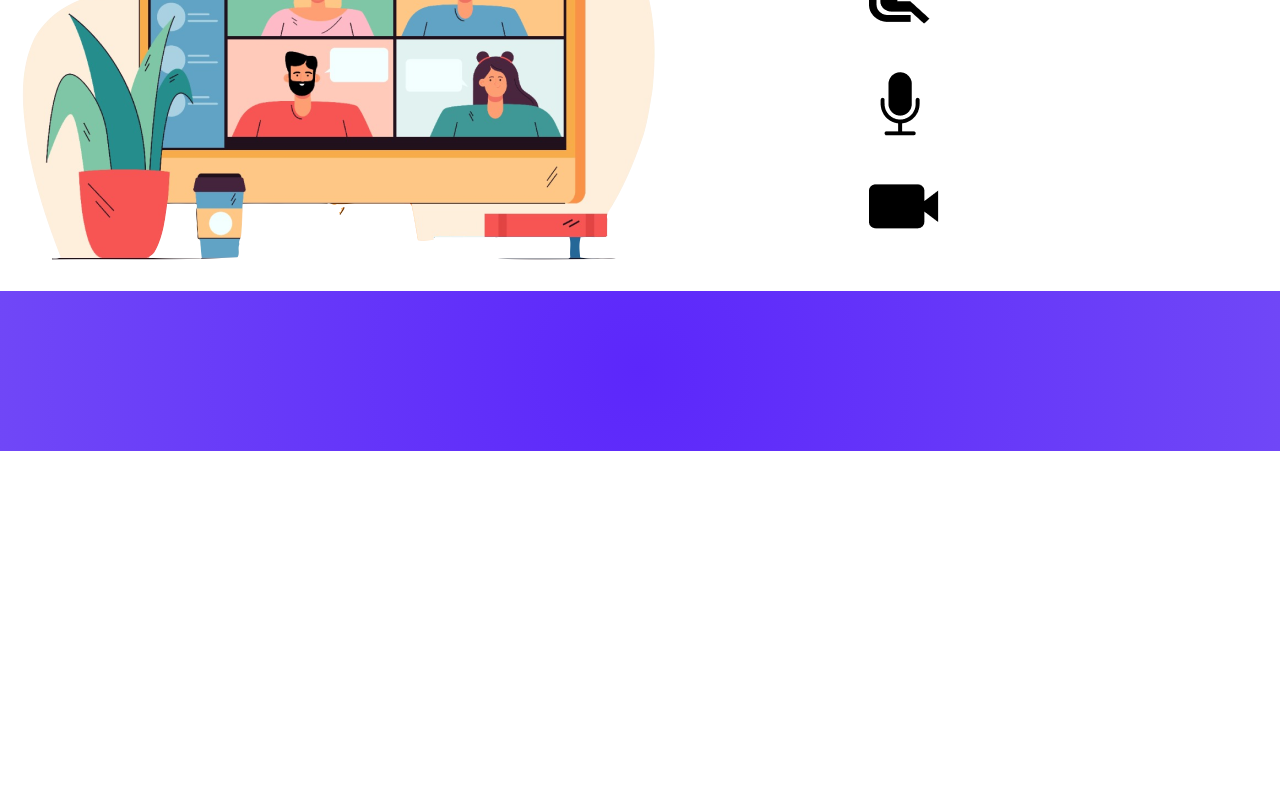
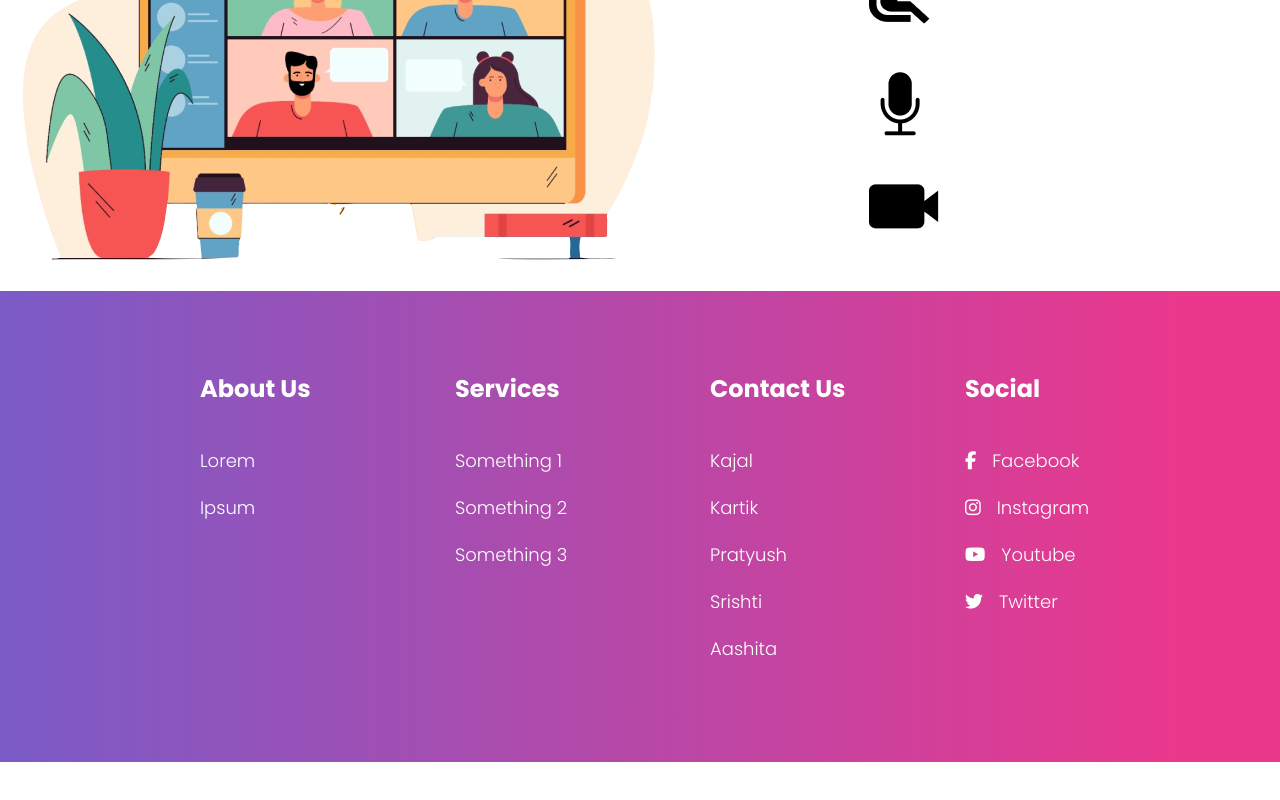
Before and after one commit to Kajal-7/SE_Project, a React (Create React App) app in the folder meetapp/: page / in a window 1280 px wide. Shown: the part 809-1609 px from the top of the page. Before the commit the page ends 1308 px from the top, so only its background shows below. Built offline with nearby package versions, Linux system fonts and the light colour scheme; no server answers.

Commit message:
added footer elements

```diff
--- a/meetapp/src/components/Footer/styles/footer.js
+++ b/meetapp/src/components/Footer/styles/footer.js
@@ -1,16 +1,57 @@
-import styledComponents from "styled-components";
+import styled from 'styled-components';
 
-export const Container = styledComponents.div`
-    padding: 80px 60px;
-    background: radial-gradient(circle, rgba(92, 39, 251, 1) 0%, rgba(112, 71, 247, 1) 100%)
+export const Container = styled.div`
+  padding: 80px 60px;
+  ${'' /* background: radial-gradient(circle, rgba(92,39,251,1) 0%, rgba(112,71,247,1) 100%); */}
+  background: linear-gradient(90deg, #7B5BC7 0.52%, #EA388D 92.19%);
+
+  @media (max-width: 1000px) {
+    padding: 70px 30px;
+  }
 `;
 
-export const Wrapper = styledComponents.div``
+export const Wrapper = styled.div`
+    display: flex;
+    flex-direction: column;
+    justify-content: center;
+    max-width: 1000px;
+    margin: 0 auto;
+    /* background: red; */
+`
 
-export const Column = styledComponents.div``
+export const Column = styled.div`
+  display: flex;
+  flex-direction: column;
+  text-align: left;
+  margin-left: 60px;
+`;
 
-export const Row = styledComponents.div``
+export const Row = styled.div`
+  display: grid;
+  grid-template-columns: repeat(auto-fill, minmax(230px, 1fr));
+  grid-gap: 20px;
 
-export const Link = styledComponents.div``
+  @media (max-width: 1000px) {
+    grid-template-columns: repeat(auto-fill, minmax(200px, 1fr));
+  }
+`;
 
-export const Title = styledComponents.div``
+export const Link = styled.a`
+  color: #fff;
+  margin-bottom: 20px;
+  font-size: 18px;
+  text-decoration: none;
+
+  &:hover {
+      color: #ff9c00;
+      transition: 200ms ease-in;
+  }
+`;
+
+export const Title = styled.p`
+  font-size: 24px;
+  color: #fff;
+  margin-bottom: 40px;
+  font-weight: bold;
+  margin-left: 0px;
+`;
--- /dev/null
+++ b/meetapp/src/components/icons/index.js
@@ -0,0 +1,6 @@
+import React from 'react'
+import { Icon } from './styles/icons'
+
+export default function Icons({className}) {
+    return <Icon className={className} />
+}
--- /dev/null
+++ b/meetapp/src/components/icons/styles/icons.js
@@ -0,0 +1,6 @@
+import styled from 'styled-components';
+
+export const Icon = styled.i`
+    font-size: 18px;
+    margin-right: 16px;
+`
--- a/meetapp/src/containers/footer.js
+++ b/meetapp/src/containers/footer.js
@@ -1,10 +1,42 @@
-import React from "react";
-import Footer from "../components/Footer";
+import React from 'react'
+import Footer from '../components/footer'
+import Icon from '../components/icons'
 
-export function FooterContainer(){
-    return(
+export function FooterContainer() {
+    return (
         <Footer>
-
+            <Footer.Wrapper>
+            <Footer.Row>
+                <Footer.Column>
+                <Footer.Title>About Us</Footer.Title>
+                    <Footer.Link href="#">Lorem</Footer.Link>
+                    <Footer.Link href="#">Ipsum</Footer.Link>
+                    <Footer.Link href="#"></Footer.Link>
+                </Footer.Column>
+                <Footer.Column>
+                <Footer.Title>Services</Footer.Title>
+                    <Footer.Link href="#">Something 1</Footer.Link>
+                    <Footer.Link href="#">Something 2</Footer.Link>
+                    <Footer.Link href="#">Something 3</Footer.Link>
+                    <Footer.Link href="#"></Footer.Link>
+                </Footer.Column>
+                <Footer.Column>
+                <Footer.Title>Contact Us</Footer.Title>
+                    <Footer.Link href="#">Kajal</Footer.Link>
+                    <Footer.Link href="#">Kartik</Footer.Link>
+                    <Footer.Link href="#">Pratyush</Footer.Link>
+                    <Footer.Link href="#">Srishti</Footer.Link>
+                    <Footer.Link href="#">Aashita</Footer.Link>
+                </Footer.Column>
+                <Footer.Column>
+                <Footer.Title>Social</Footer.Title>
+                    <Footer.Link href="#"><Icon className="fab fa-facebook-f" />Facebook</Footer.Link>
+                    <Footer.Link href="#"><Icon className="fab fa-instagram" />Instagram</Footer.Link>
+                    <Footer.Link href="#"><Icon className="fab fa-youtube" />Youtube</Footer.Link>
+                    <Footer.Link href="#"><Icon className="fab fa-twitter" />Twitter</Footer.Link>
+                </Footer.Column>
+            </Footer.Row>
+            </Footer.Wrapper>
         </Footer>
     )
 }
--- /dev/null
+++ b/meetapp/src/global-styles.js
@@ -0,0 +1,12 @@
+import { createGlobalStyle } from 'styled-components';
+
+export const GlobalStyles = createGlobalStyle`
+  html, body {
+    box-sizing: border-box;
+    margin: 0;
+    padding: 0;
+    font-family: 'Nunito Sans', sans-serif;
+    position: relative;
+    top: 300px;
+    background: #ff9c00;
+}`;
--- a/meetapp/src/index.js
+++ b/meetapp/src/index.js
@@ -1,11 +1,12 @@
 import React from 'react';
 import ReactDOM from 'react-dom';
+import { GlobalStyles } from './global-styles';
 import App from './App';
 
 
 ReactDOM.render(
-  <React.StrictMode>
+    <>
+    {/* <GlobalStyles /> */}
     <App />
-  </React.StrictMode>,
-  document.getElementById('root')
-);
+    </>
+    , document.getElementById('root'));
```
Also changed, not shown: meetapp/src/components/Footer/index.js (+18 -18 lines).
